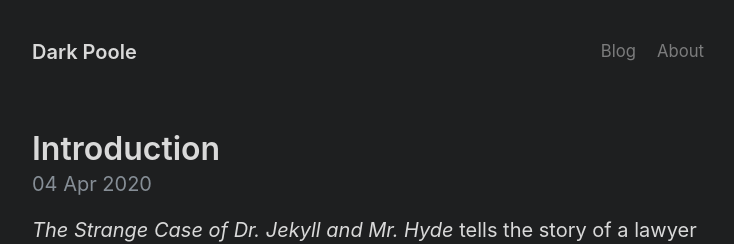
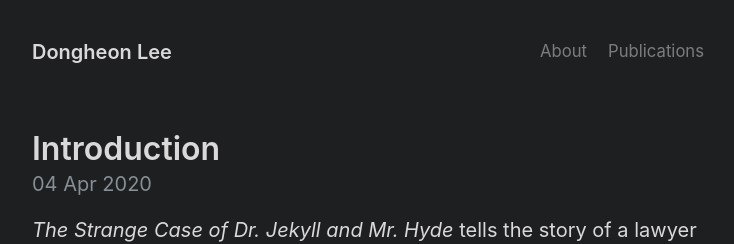
Before and after one commit to donghoney0416/donghoney0416.github.io, a Jekyll site: the page built from index.html, in a window 1280 px wide. Shown: the top 244 px of the page, without its empty margins (272-1006 px from the left). Built offline with Jekyll 4.4.1, drawn with Linux system fonts in a browser that asks for light colours; the list of posts is cut into pages by our own code.

Commit message:
Update _config.yml

```diff
--- a/_config.yml
+++ b/_config.yml
@@ -1,5 +1,5 @@
 # Setup
-title: Dark Poole
+title: Dongheon Lee
 url: https://getpoole.com
 paginate: 1
 baseurl: ""
@@ -41,8 +41,8 @@ version: 3.0.0
 
 # Navbar page list
 nav:
-  - title: Blog
-    url: /archive
-
   - title: About
     url: /about
+
+  - title: Publications
+    url: /archive
```
